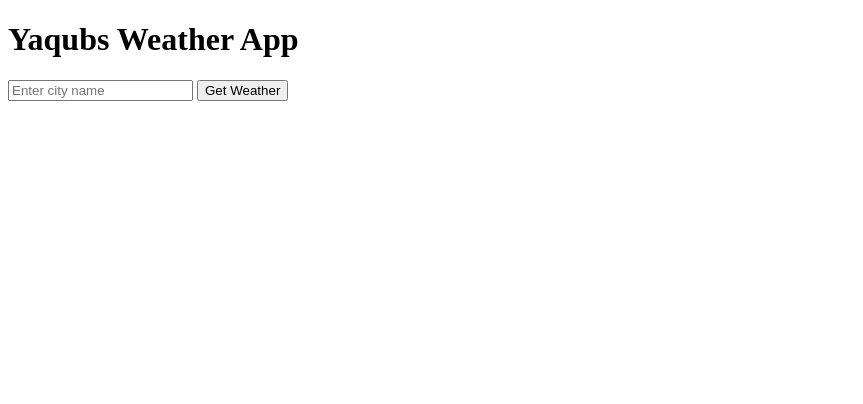
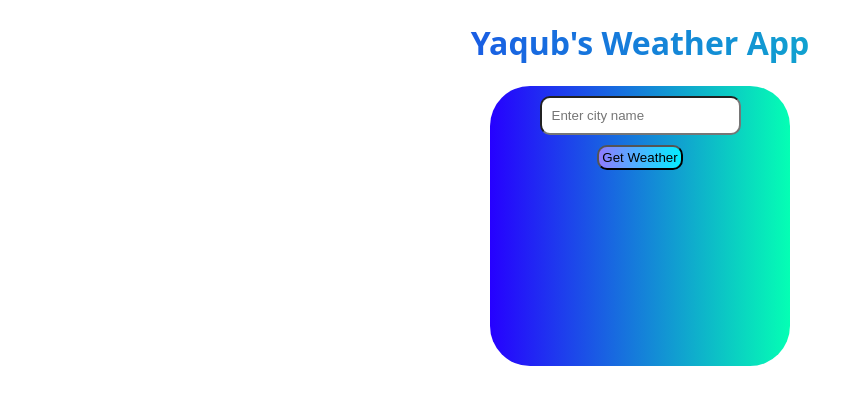
Before and after one commit to YaqubRahman/WeatherApp, a plain HTML site: page index.html in a window 1280 px wide. Shown: the whole page, without its empty margins (0-863 px from the left). Drawn offline with Linux system fonts and the light colour scheme.

Commit message:
nicer layout

```diff
--- a/app.js
+++ b/app.js
@@ -8,7 +8,7 @@ function getWeather(){
     }
 
     const currentWeatherUrl = `https://api.openweathermap.org/data/2.5/weather?q=${city}&appid=${apiKey}`;
-    const forcastUrl = `https://api.openweathermap.org/data/2.5/forecast?q=${city}&appid=${apiKey}`;
+    const forecastUrl = `https://api.openweathermap.org/data/2.5/forecast?q=${city}&appid=${apiKey}`;
 
     fetch(currentWeatherUrl)
         .then(response => response.json())
@@ -28,12 +28,5 @@ function displayWeather(data){
         <h2>Weather in ${data.name}</h2>
         <p>Temperature: ${(data.main.temp - 273.15).toFixed(2)}°C</p>
         <p>Weather: ${data.weather[0].description}</p>
-        <p>Humidity: ${data.main.humidity}%</p>
-    `;
+        <p>Humidity: ${data.main.humidity}%</p>`;
 }
-
-
-
-//fetch('https://weatherapi-com.p.rapidapi.com/current.json?q=53.1%2C-0.13')
-//    .then(res => res.json())
-//    .then(data => console.log(data))
--- /dev/null
+++ b/index.css
@@ -0,0 +1,35 @@
+h1{
+    background: -webkit-linear-gradient(left,#2600ff, #04ffb4);
+    -webkit-background-clip: text;
+    -webkit-text-fill-color: transparent;
+    text-align: center;
+    font-family: system-ui, -apple-system, BlinkMacSystemFont, 'Segoe UI', Roboto, Oxygen, Ubuntu, Cantarell, 'Open Sans', 'Helvetica Neue', sans-serif;
+}
+
+#buttons{
+    height: 280px;
+    width: 300px;
+    border-radius: 40px;
+    background: -webkit-linear-gradient(left,#2600ff, #04ffb4);
+    text-align: center;
+    color: rgb(255, 255, 255);
+    font-family: system-ui, -apple-system, BlinkMacSystemFont, 'Segoe UI', Roboto, Oxygen, Ubuntu, Cantarell, 'Open Sans', 'Helvetica Neue', sans-serif;
+}
+
+.flex-container{
+    display: flex;
+    justify-content: center;
+}
+
+button{
+    border-radius: 10px;
+    background: -webkit-linear-gradient(left,#8f7bff, #04eeff);
+    padding: 3px;
+}
+
+#city{
+    border-radius: 10px;
+    padding: 10px;
+    margin: 10px;
+
+}
--- a/index.html
+++ b/index.html
@@ -1,15 +1,23 @@
 <!DOCTYPE html>
 <html lang="en">
 <head>
+    <link rel="stylesheet" type="text/css" href="index.css">
     <meta charset="UTF-8">
     <meta name="viewport" content="width=device-width, initial-scale=1.0">
     <title>Weather App</title>
     <script defer src="app.js"></script>
 </head>
-<h1>Yaqubs Weather App</h1>
-<input type="text" id="city" placeholder="Enter city name">
+<h1>Yaqub's Weather App</h1>
+
+<div class="flex-container">
+<div id="buttons">
+
+    <input type="text" id="city" placeholder="Enter city name">
 <button onclick="getWeather()">Get Weather</button>
 <div id="weather-display"></div>
+
+</div>
+</div>
 
 
 
```
